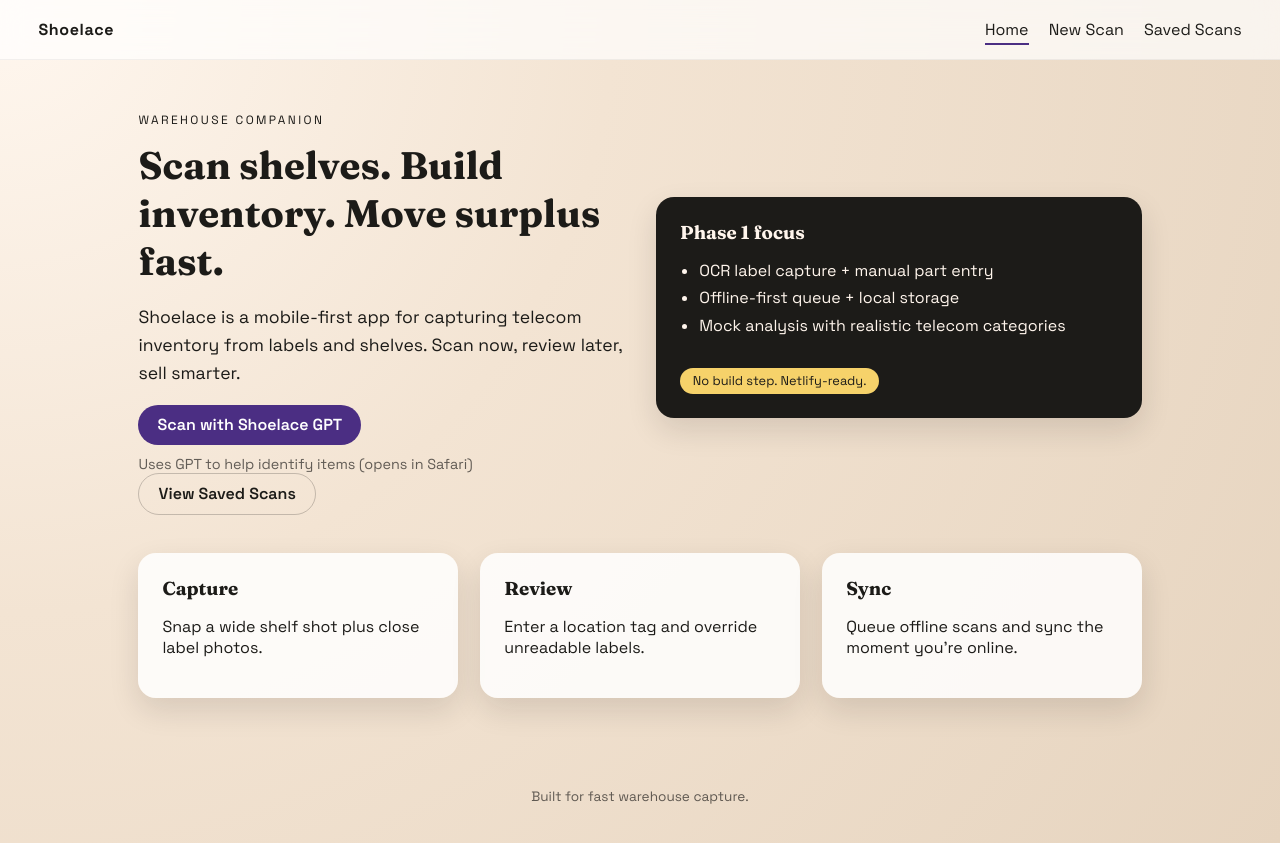
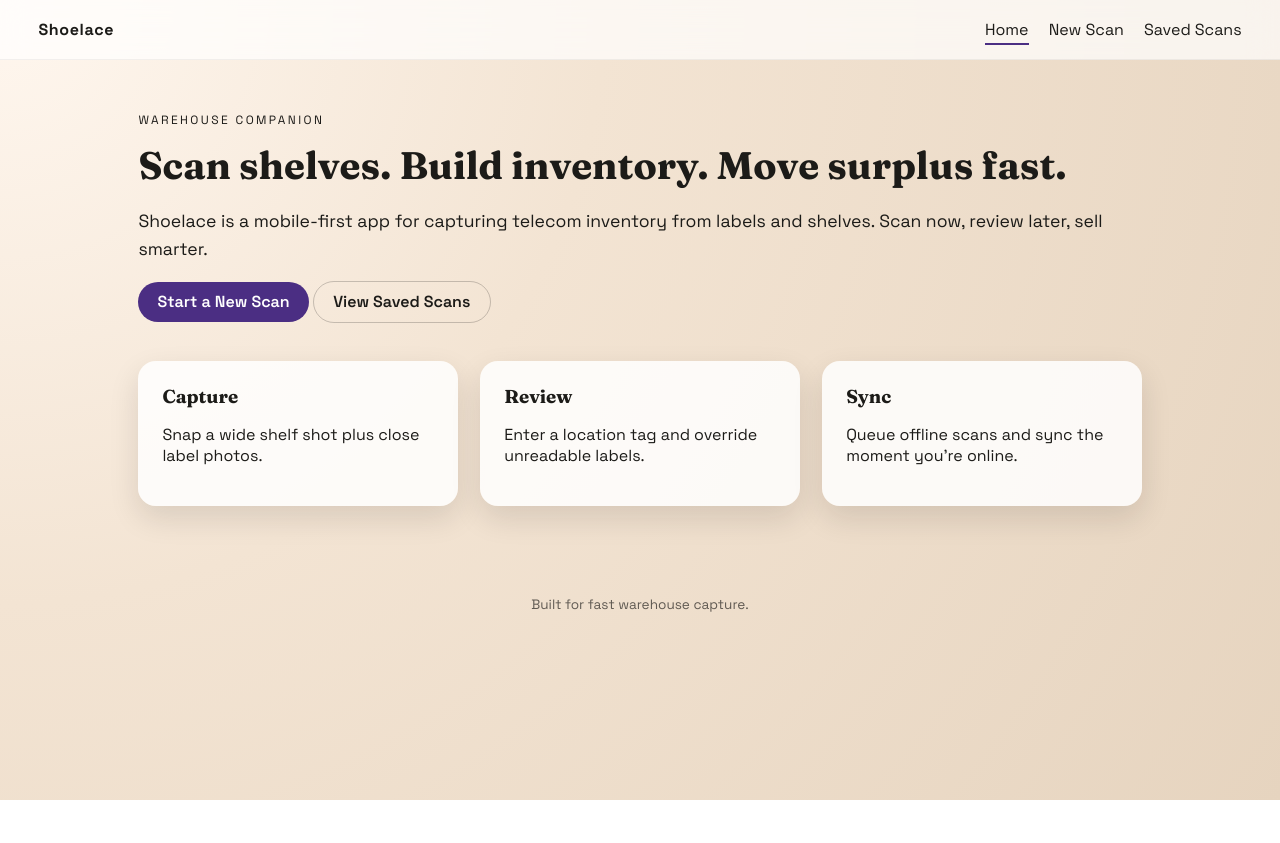
Before and after one commit to Redbullvine/shoelace, a plain HTML site: page index.html in a window 1280 px wide. After the commit the page ends 800 px from the top, so only its background shows below. Drawn offline with Linux system fonts and the light colour scheme.

Commit message:
Restore New Scan button and remove phase card

```diff
--- a/index.html
+++ b/index.html
@@ -29,20 +29,8 @@
             labels and shelves. Scan now, review later, sell smarter.
           </p>
           <div class="hero-actions">
-            <a class="btn primary" href="https://chat.openai.com" target="_blank" rel="noopener">Scan with Shoelace GPT</a>
-            <p style="font-size: 0.9rem; margin: 0.6rem 0 0; color: rgba(0, 0, 0, 0.6);">Uses GPT to help identify items (opens in Safari)</p>
+            <a class="btn primary" href="new-scan.html">Start a New Scan</a>
             <a class="btn ghost" href="saved.html">View Saved Scans</a>
-          </div>
-        </div>
-        <div class="hero-card">
-          <div class="card">
-            <h3>Phase 1 focus</h3>
-            <ul>
-              <li>OCR label capture + manual part entry</li>
-              <li>Offline-first queue + local storage</li>
-              <li>Mock analysis with realistic telecom categories</li>
-            </ul>
-            <div class="pill">No build step. Netlify-ready.</div>
           </div>
         </div>
       </section>
```
